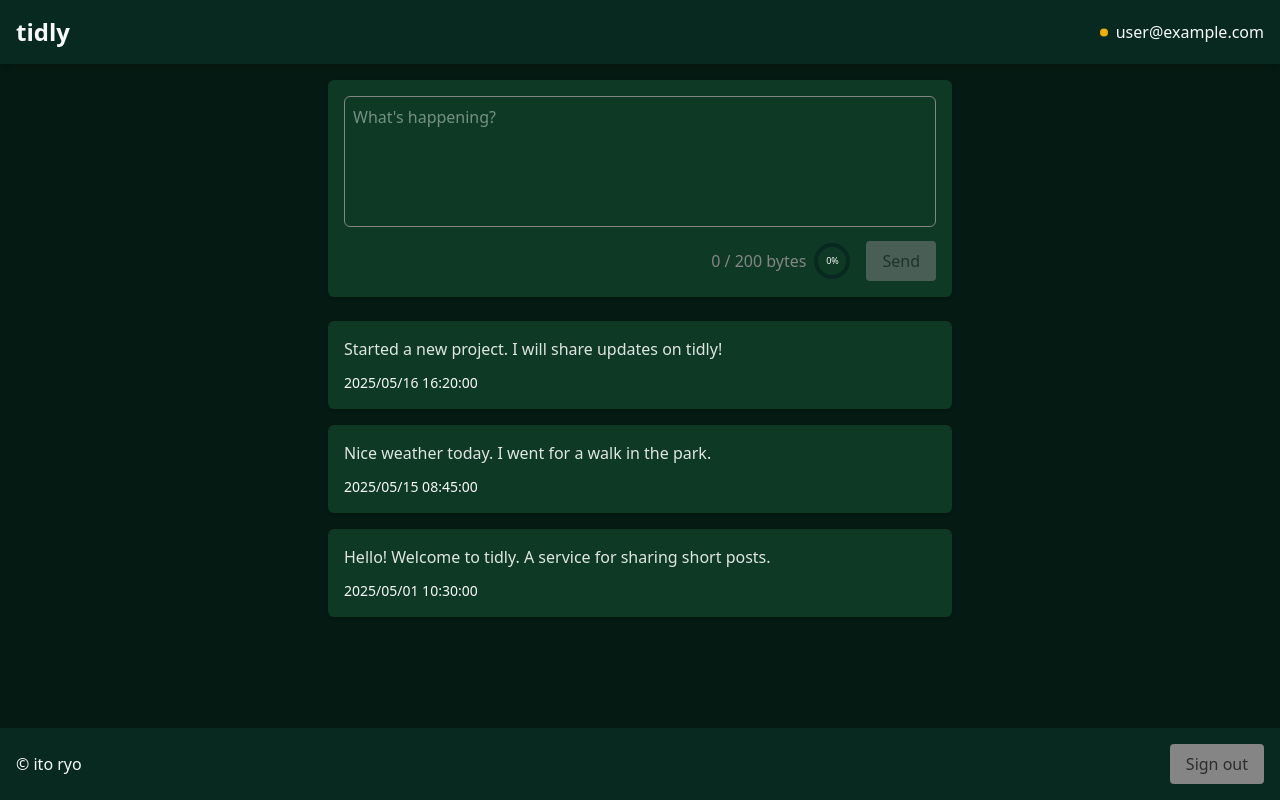
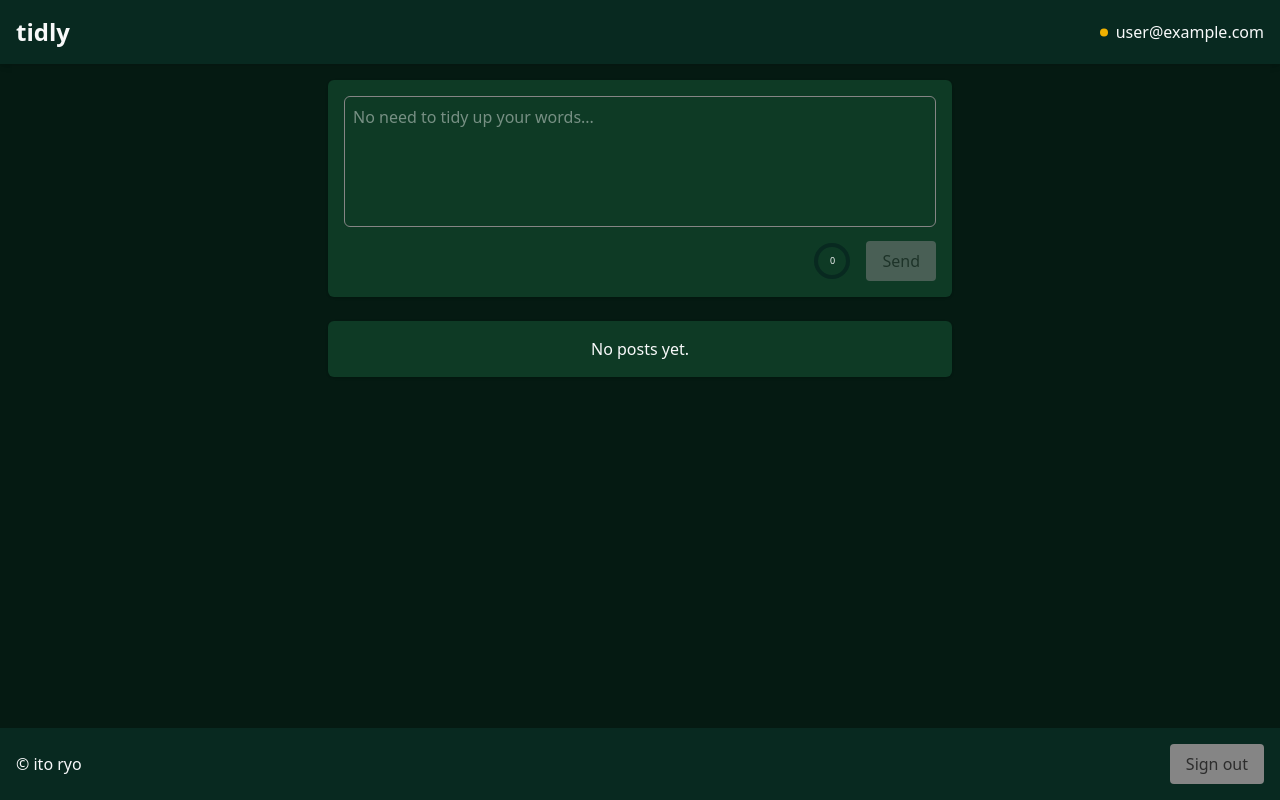
Before and after one commit to itxryx/tidly, a React (Vite) app in the folder frontend/: page / in a window 1280 px wide. Built offline with nearby package versions, Linux system fonts and the light colour scheme.

Commit message:
fix frontend mock

```diff
--- a/frontend/src/components/CircleProgressBar.tsx
+++ b/frontend/src/components/CircleProgressBar.tsx
@@ -7,6 +7,7 @@ interface CircleProgressBarProps {
   backgroundColor?: string
   progressColor?: string
   textColor?: string
+  displayText?: string
 }
 
 const CircleProgressBar: React.FC<CircleProgressBarProps> = ({
@@ -15,7 +16,8 @@ const CircleProgressBar: React.FC<CircleProgressBarProps> = ({
   strokeWidth = 5,
   backgroundColor = 'var(--color-primary-deepforest)',
   progressColor = 'var(--color-amber)',
-  textColor = 'var(--color-white)'
+  textColor = 'var(--color-white)',
+  displayText
 }) => {
   const normalizedProgress = Math.min(Math.max(progress, 0), 100)
   const radius = (size - strokeWidth) / 2
@@ -64,7 +66,7 @@ const CircleProgressBar: React.FC<CircleProgressBarProps> = ({
           color: textColor
         }}
       >
-        {`${Math.round(normalizedProgress)}%`}
+        {displayText || `${Math.round(normalizedProgress)}%`}
       </div>
     </div>
   )
--- a/frontend/src/components/PostForm.tsx
+++ b/frontend/src/components/PostForm.tsx
@@ -57,22 +57,18 @@ const PostForm: React.FC<PostFormProps> = ({ onSubmit }) => {
       <TextArea
         value={content}
         onChange={(e) => setContent(e.target.value)}
-        placeholder="What's happening?"
+        placeholder="No need to tidy up your words..."
         maxBytes={200}
         disabled={isSubmitting}
       />
       <div className="mt-2 flex justify-end items-center gap-4">
-        <div className="flex items-center gap-2">
-          <span className={content.length > 0 && new TextEncoder().encode(content).length >= 200 ? 'text-amber' : 'text-gray'}>
-            {new TextEncoder().encode(content).length} / 200 bytes
-          </span>
         <CircleProgressBar
           progress={Math.round((new TextEncoder().encode(content).length / 200) * 100)}
           size={36}
           strokeWidth={4}
           progressColor={content.length > 0 && new TextEncoder().encode(content).length >= 200 ? 'var(--color-amber)' : 'var(--color-primary-forest)'}
+          displayText={`${new TextEncoder().encode(content).length}`}
         />
-        </div>
         <Button
           type="submit"
           disabled={!content.trim() || isSubmitting || new TextEncoder().encode(content).length >= 200}
--- a/frontend/src/components/PostList.tsx
+++ b/frontend/src/components/PostList.tsx
@@ -19,7 +19,7 @@ const PostList: React.FC<PostListProps> = ({ posts, isLoading = false }) => {
   if (posts.length === 0) {
     return (
       <div className="bg-primary-evergreen p-4 rounded-md shadow text-center text-white">
-        No posts yet. Write your first post!
+        No posts yet.
       </div>
     )
   }
--- a/frontend/src/mockData.ts
+++ b/frontend/src/mockData.ts
@@ -1,19 +1,3 @@
 import type { Post } from './components/PostItem'
 
-export const mockPosts: Post[] = [
-  {
-    id: '1',
-    content: 'Hello! Welcome to tidly. A service for sharing short posts.',
-    createdAt: '2025-05-01T10:30:00Z'
-  },
-  {
-    id: '2',
-    content: 'Nice weather today. I went for a walk in the park.',
-    createdAt: '2025-05-15T08:45:00Z'
-  },
-  {
-    id: '3',
-    content: 'Started a new project. I will share updates on tidly!',
-    createdAt: '2025-05-16T16:20:00Z'
-  }
-]
+export const mockPosts: Post[] = []
```
Lines whose indentation alone changed are shown as unchanged.
